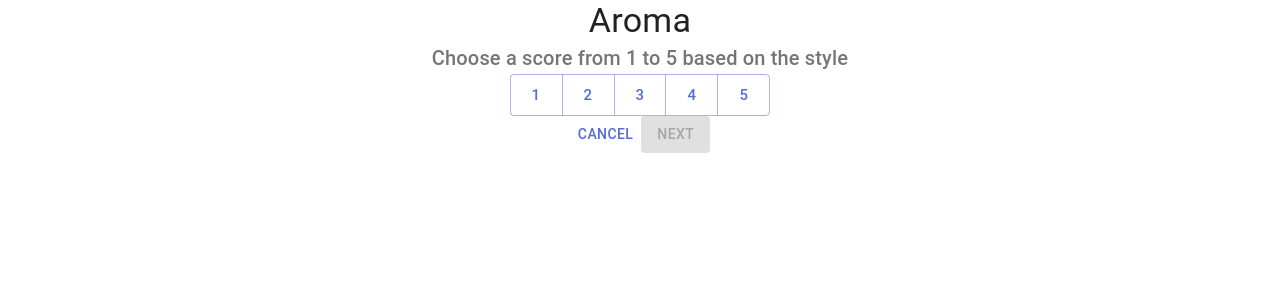
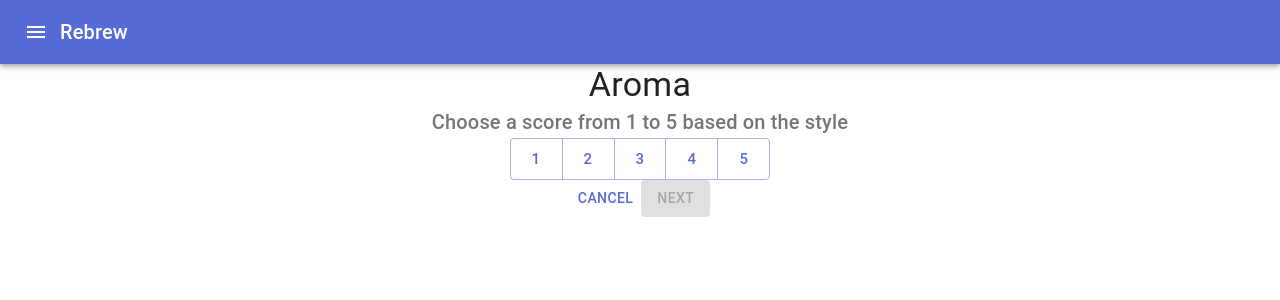
Before and after one commit to nherson/rebrew, a Next.js app: page /reviews/new in a window 1280 px wide. Shown: the top 300 px of the page. Built offline with nearby package versions, Linux system fonts and the light colour scheme; no server answers.

Commit message:
better login flow w/ navbar too!

```diff
--- a/components/layout.tsx
+++ b/components/layout.tsx
@@ -4,23 +4,11 @@ import React from "react";
 class Layout extends React.Component {
   render() {
     return (
-      <Container
-        maxWidth="sm"
-        style={{minHeight: '80vh'}}
-      >
-        <Grid
-          container
-          spacing={0}
-          direction="column"
-          alignItems="center"
-          justify="space-between"
-          style={{ minHeight: '80vh' }}
-        >
-          {this.props.children}
-        </Grid>
+      <Container maxWidth="sm" style={{ minHeight: "80vh" }}>
+        {this.props.children}
       </Container>
-    )
+    );
   }
 }
 
-export default Layout
+export default Layout;
--- a/package.json
+++ b/package.json
@@ -12,6 +12,7 @@
     "@auth0/nextjs-auth0": "^0.13.0",
     "@babel/plugin-proposal-decorators": "^7.10.1",
     "@material-ui/core": "^4.10.0",
+    "@material-ui/icons": "^4.9.1",
     "@types/bluebird": "^3.5.32",
     "@types/lodash": "^4.14.154",
     "@types/uuid": "^8.0.0",
--- a/pages/_app.tsx
+++ b/pages/_app.tsx
@@ -1,32 +1,83 @@
-import '../styles/global.css'
-import { ThemeProvider } from '@material-ui/core/styles';
-import CssBaseline from '@material-ui/core/CssBaseline';
-import { theme } from '../styles/theme';
-import React from 'react';
-import Head from 'next/head';
-import Router from 'next/router';
-import { UserProvider, useFetchUser } from '../lib/user';
+import "../styles/global.css";
+import { ThemeProvider } from "@material-ui/core/styles";
+import CssBaseline from "@material-ui/core/CssBaseline";
+import { theme } from "../styles/theme";
+import React from "react";
+import Head from "next/head";
+import { UserProvider, useFetchUser } from "../lib/user";
+import Layout from "../components/layout";
+import {
+  AppBar,
+  IconButton,
+  Typography,
+  Toolbar,
+  Menu,
+  MenuItem,
+} from "@material-ui/core";
+import MenuIcon from "@material-ui/icons/Menu";
 
 // For authentication flow reference, see:
 // https://github.com/sandrinodimattia/use-auth0-hooks/blob/master/examples/nextjs-spa/pages/_app.js
 
+export default function App({ Component, pageProps }) {
+  const { user, loading } = useFetchUser();
 
-export default function App({ Component, pageProps }) {
-  const { user, loading } = useFetchUser()
+  // Handle menu clicks
+  const [anchorEl, setAnchorEl] = React.useState(null);
+
+  const handleClick = (event) => {
+    setAnchorEl(event.currentTarget);
+  };
+
+  const handleClose = () => {
+    setAnchorEl(null);
+  };
 
   return (
     <React.Fragment>
       <Head>
-        <title>My page</title>
-        <meta name="viewport" content="minimum-scale=1, initial-scale=1, width=device-width" />
+        <title>Rebrew</title>
+        <link rel="icon" href="/favicon.ico" />
+        <meta
+          name="viewport"
+          content="minimum-scale=1, initial-scale=1, width=device-width"
+        />
       </Head>
       <UserProvider value={{ user, loading }}>
         <ThemeProvider theme={theme}>
           {/* CssBaseline kickstart an elegant, consistent, and simple baseline to build upon. */}
           <CssBaseline />
-          <Component {...pageProps} />
+          <AppBar position="static">
+            <Toolbar>
+              <IconButton
+                edge="start"
+                color="inherit"
+                aria-label="menu"
+                onClick={handleClick}
+              >
+                <MenuIcon />
+              </IconButton>
+              <Menu
+                id="simple-menu"
+                anchorEl={anchorEl}
+                keepMounted
+                open={Boolean(anchorEl)}
+                onClose={handleClose}
+              >
+                <MenuItem>Profile</MenuItem>
+                <MenuItem>My account</MenuItem>
+                <MenuItem>
+                  <a href="/api/auth/logout">Logout</a>
+                </MenuItem>
+              </Menu>
+              <Typography variant="h6">Rebrew</Typography>
+            </Toolbar>
+          </AppBar>
+          <Layout>
+            <Component {...pageProps} />
+          </Layout>
         </ThemeProvider>
       </UserProvider>
     </React.Fragment>
-  )
+  );
 }
--- a/pages/index.tsx
+++ b/pages/index.tsx
@@ -15,11 +15,6 @@ export default function Home() {
 
   return (
     <>
-      <Head>
-        <title>Create Next App</title>
-        <link rel="icon" href="/favicon.ico" />
-      </Head>
-
       <Layout>
         <Typography
           variant="h4"
--- a/pages/reviews/new.tsx
+++ b/pages/reviews/new.tsx
@@ -1,25 +1,38 @@
-import Head from 'next/head'
-import Link from 'next/link'
-import Router from 'next/router'
-import Layout from '../../components/layout'
-import { Container, Box, Typography, ButtonGroup, Grid } from '@material-ui/core'
-import Button from '@material-ui/core/Button'
-import React from 'react'
-import _ from 'lodash'
-import ScoreCard from '../../components/scorecard'
-import fetch from '../../lib/fetch'
+import Head from "next/head";
+import Link from "next/link";
+import Router from "next/router";
+import Layout from "../../components/layout";
+import {
+  Container,
+  Box,
+  Typography,
+  ButtonGroup,
+  Grid,
+} from "@material-ui/core";
+import Button from "@material-ui/core/Button";
+import React from "react";
+import _ from "lodash";
+import ScoreCard from "../../components/scorecard";
+import fetch from "../../lib/fetch";
 
 // constants outlining each stage of the form
-const AROMA = 'aroma'
-const APPEARANCE = 'appearance'
-const FLAVOR = 'flavor'
-const MOUTHFEEL = 'mouthfeel'
-const STYLE_ACCURACY = "styleAccuracy"
-const COMMENTS = "comments"
-const CONFIRMATION = "confirmation"
+const AROMA = "aroma";
+const APPEARANCE = "appearance";
+const FLAVOR = "flavor";
+const MOUTHFEEL = "mouthfeel";
+const STYLE_ACCURACY = "styleAccuracy";
+const COMMENTS = "comments";
+const CONFIRMATION = "confirmation";
 
 //const stages = [AROMA, APPEARANCE, FLAVOR, MOUTHFEEL, STYLE_ACCURACY, COMMENTS, CONFIRMATION]
-const stages = [AROMA, APPEARANCE, FLAVOR, MOUTHFEEL, STYLE_ACCURACY, CONFIRMATION]
+const stages = [
+  AROMA,
+  APPEARANCE,
+  FLAVOR,
+  MOUTHFEEL,
+  STYLE_ACCURACY,
+  CONFIRMATION,
+];
 
 interface CategoryScores {
   aroma: number | null;
@@ -37,7 +50,7 @@ interface ReviewState {
 
 interface ReviewProps {}
 
-class ReviewPage extends React.Component<ReviewProps,ReviewState> {
+class ReviewPage extends React.Component<ReviewProps, ReviewState> {
   state: ReviewState = {
     scores: {
       aroma: null,
@@ -48,24 +61,22 @@ class ReviewPage extends React.Component<ReviewProps,ReviewState> {
     },
     comments: "",
     currentStage: AROMA,
-  }
+  };
 
   constructor(props) {
-    super(props)
-    this.updateScore = this.updateScore.bind(this)
-    this.goForward = this.goForward.bind(this)
-    this.goBackward = this.goBackward.bind(this)
-    this.setState = this.setState.bind(this)
-    this.submit = this.submit.bind(this)
+    super(props);
+    this.updateScore = this.updateScore.bind(this);
+    this.goForward = this.goForward.bind(this);
+    this.goBackward = this.goBackward.bind(this);
+    this.setState = this.setState.bind(this);
+    this.submit = this.submit.bind(this);
   }
 
   render() {
     // Generate a view for each stage of the review form
-    const scoreCards = new Map<string, JSX.Element>()
+    const scoreCards = new Map<string, JSX.Element>();
     // aroma, appearance, flavor and mouthfeel all look similar
-    _.each(
-      [AROMA, APPEARANCE, FLAVOR, MOUTHFEEL],
-      (sense) => {
+    _.each([AROMA, APPEARANCE, FLAVOR, MOUTHFEEL], (sense) => {
       scoreCards.set(
         sense,
         <ScoreCard
@@ -73,9 +84,8 @@ class ReviewPage extends React.Component<ReviewProps,ReviewState> {
           category={sense}
           selectedScore={_.get(this.state.scores, sense)}
         />
-        )
-      }
-    )
+      );
+    });
     // style accuracy needs some careful wording
     scoreCards.set(
       STYLE_ACCURACY,
@@ -86,111 +96,110 @@ class ReviewPage extends React.Component<ReviewProps,ReviewState> {
         title="Style Accuracy"
         description="Is this beer brewed according to the style guidelines?"
       />
-    )
+    );
     // confirmation page
     scoreCards.set(
       CONFIRMATION,
       <Typography>{JSON.stringify(this.state.scores)}</Typography>
-    )
+    );
     return (
-      <Layout>
+      <Grid
+        container
+        spacing={0}
+        direction="column"
+        alignItems="center"
+        justify="space-between"
+        style={{ minHeight: "80vh" }}
+      >
         {scoreCards.get(this.state.currentStage)}
         {this.formButtons()}
-      </Layout>
-    )
+      </Grid>
+    );
   }
 
   formButtons() {
     return (
       <Box flex={1} flexDirection="row" justifyContent="stretch">
-        { this.state.currentStage === AROMA ?
-          <Button
-            color="primary"
-          >
-            <Link href="/"><a>Cancel</a></Link>
+        {this.state.currentStage === AROMA ? (
+          <Button color="primary">
+            <Link href="/">
+              <a>Cancel</a>
+            </Link>
           </Button>
-        :
-          <Button
-            color="primary"
-            onClick={this.goBackward}
-          >
+        ) : (
+          <Button color="primary" onClick={this.goBackward}>
             Back
           </Button>
-        }
-        { this.state.currentStage === CONFIRMATION ?
-          <Button
-            color="primary"
-            variant="contained"
-            onClick={this.submit}
-          >
+        )}
+        {this.state.currentStage === CONFIRMATION ? (
+          <Button color="primary" variant="contained" onClick={this.submit}>
             Submit
           </Button>
-        :
+        ) : (
           <Button
             color="primary"
             variant="contained"
             onClick={this.goForward}
-            disabled={_.isNil(_.get(this.state.scores, this.state.currentStage))}
+            disabled={_.isNil(
+              _.get(this.state.scores, this.state.currentStage)
+            )}
           >
             Next
           </Button>
-        }
+        )}
       </Box>
-    )
+    );
   }
 
   // Submit's the review and redirects back to the home page
   submit() {
-    console.log("ASDASDASD")
+    console.log("ASDASDASD");
     const review = {
       aromaScore: this.state.scores.aroma,
       appearanceScore: this.state.scores.appearance,
       flavorScore: this.state.scores.flavor,
       mouthfeelScore: this.state.scores.mouthfeel,
       styleScore: this.state.scores.styleAccuracy,
-    }
-    console.log(JSON.stringify(review))
-    fetch(
-      '/api/reviews',
-      {
+    };
+    console.log(JSON.stringify(review));
+    fetch("/api/reviews", {
       headers: {
-          'Content-Type': 'application/json',
-          'Accept': 'application/json',
+        "Content-Type": "application/json",
+        Accept: "application/json",
       },
       method: "POST",
       body: JSON.stringify(review),
-      }
-    ).then(
-      () => Router.push('/')
-    ).catch(
+    })
+      .then(() => Router.push("/"))
+      .catch
       // TODO: handle errors
-    )
+      ();
   }
 
   updateScore(category: string, n: number) {
-    let scores = {...this.state.scores}
-    _.set(scores, category, n)
+    let scores = { ...this.state.scores };
+    _.set(scores, category, n);
     this.setState({
       ...this.state,
       scores: scores,
-    })
+    });
   }
 
   goForward() {
-    const next = _.nth(stages, _.indexOf(stages, this.state.currentStage)+1)
+    const next = _.nth(stages, _.indexOf(stages, this.state.currentStage) + 1);
     this.setState({
       ...this.state,
       currentStage: next,
-    })
+    });
   }
 
   goBackward() {
-    const last = _.nth(stages, _.indexOf(stages, this.state.currentStage)-1)
+    const last = _.nth(stages, _.indexOf(stages, this.state.currentStage) - 1);
     this.setState({
       ...this.state,
       currentStage: last,
-    })
+    });
   }
 }
 
-export default ReviewPage
+export default ReviewPage;
```
Also changed, not shown: pages/login.tsx (+16 -2 lines), 1 other file (tests, documents, lock files or other folders). Lines whose indentation alone changed are shown as unchanged.
